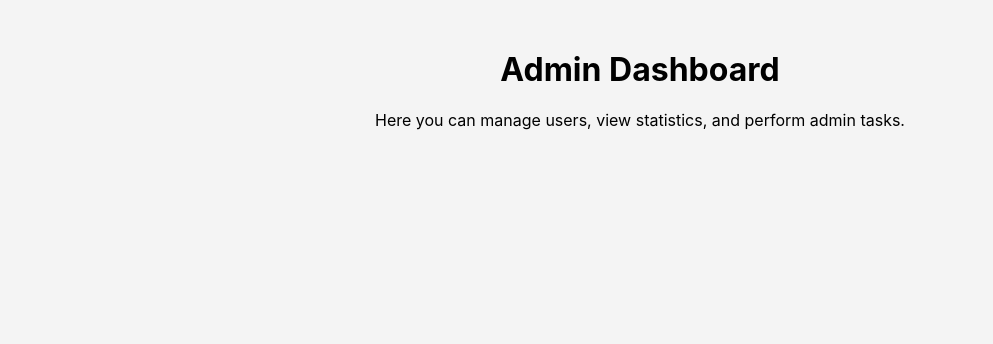
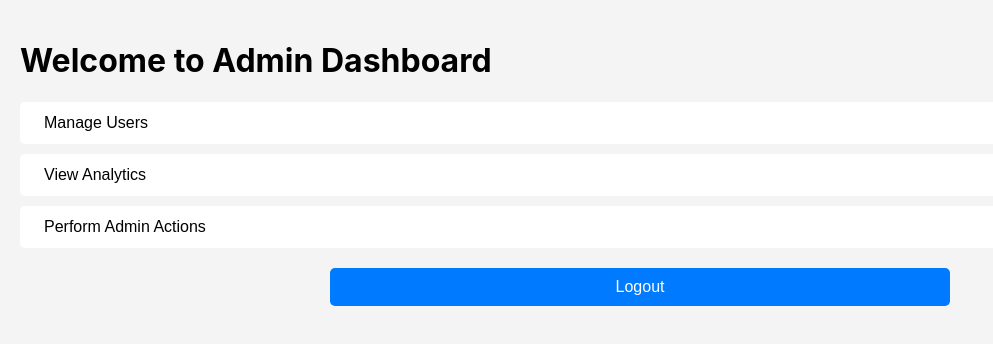
Before and after one commit to SLIIT-FacultyOfComputing/se-group-project-group_09-refresh-beach-restaurant, a React (Create React App) app in the folder Frontend_um/: page /admin-dashboard in a window 1280 px wide. Shown: the top 344 px of the page, without its empty margins (0-993 px from the left). Built offline with nearby package versions, Linux system fonts and the light colour scheme.

Commit message:
admin dashboard frontend

```diff
--- a/Frontend_um/src/App.js
+++ b/Frontend_um/src/App.js
@@ -2,12 +2,12 @@ import React, { useState } from 'react';
 import { BrowserRouter as Router, Route, Routes, Link } from 'react-router-dom';
 import SignUp from './components/signup';
 import Login from './components/Login';
-import LogoutButton from './components/LogoutButton';
 import UpdateProfile from './components/UpdateProfile';
 import Home from './components/Home';
 import ForgotPassword from './components/ForgotPassword';
 import AdminDashboard from './components/AdminDashboard';  // Admin Dashboard
 import UserDashboard from './components/UserDashboard';    // User Dashboard
+import LogoutButton from './components/LogoutButton';  // If LogoutButton component is used
 
 function App() {
     const [isLoggedIn, setIsLoggedIn] = useState(false);
@@ -29,12 +29,17 @@ function App() {
             <div>
                 {isLoggedIn && (
                     <nav style={{ padding: '20px', backgroundColor: '#f4f4f4' }}>
-                        {/* Dynamically render the dashboard link based on userRole */}
+                        {/* Render dashboard link */}
                         <Link to={userRole === 'admin' ? '/admin-dashboard' : '/user-dashboard'} style={{ marginRight: '10px' }}>
                             Dashboard
                         </Link>
-                        <Link to="/profile/1" style={{ marginRight: '10px' }}>Profile</Link>
-                        <button onClick={handleLogout}>Logout</button>
+
+                        {/* Conditionally render Profile link based on role */}
+                        {userRole !== 'admin' && (
+                            <Link to="/profile/1" style={{ marginRight: '10px' }}>
+                                Profile
+                            </Link>
+                        )}
                     </nav>
                 )}
 
@@ -47,6 +52,13 @@ function App() {
                     <Route path="/admin-dashboard" element={<AdminDashboard />} />
                     <Route path="/user-dashboard" element={<UserDashboard />} />
                 </Routes>
+
+                {/* Place logout button outside the dashboards */}
+                {isLoggedIn && (
+                    <div style={{ padding: '10px', backgroundColor: '#f4f4f4' }}>
+                        <button onClick={handleLogout}>Logout</button>
+                    </div>
+                )}
             </div>
         </Router>
     );
--- a/Frontend_um/src/components/AdminDashboard.js
+++ b/Frontend_um/src/components/AdminDashboard.js
@@ -1,14 +1,50 @@
-// src/components/AdminDashboard.js
 import React from 'react';
+import LogoutButton from './LogoutButton';  // Import LogoutButton
 
 const AdminDashboard = () => {
     return (
-        <div style={{ textAlign: 'center', marginTop: '50px' }}>
-            <h1>Admin Dashboard</h1>
-            <p>Here you can manage users, view statistics, and perform admin tasks.</p>
-            {/* Add more admin-related features here */}
+        <div style={{ padding: '20px' }}>
+            <h1>Welcome to Admin Dashboard</h1>
+
+            {/* Admin Action Buttons */}
+            <div style={styles.actionButtons}>
+                <button style={styles.button}>Manage Users</button>
+                <button style={styles.button}>View Analytics</button>
+                <button style={styles.button}>Perform Admin Actions</button>
+            </div>
+
+            {/* Spacer for better layout (optional) */}
+            <div style={{ flexGrow: 1 }}></div>  {/* Takes up remaining space */}
+
+            {/* Logout Button placed at the bottom */}
+            <div style={{ textAlign: 'center', marginTop: '20px' }}>
+                <LogoutButton />
+            </div>
         </div>
     );
 };
 
+// Inline styles for the buttons and layout
+const styles = {
+    actionButtons: {
+        display: 'flex',
+        flexDirection: 'column',
+        alignItems: 'center',
+        gap: '10px',  // Space between buttons
+        marginBottom: '20px',  // Space before logout button
+    },
+    button: {
+        padding: '12px 24px',
+        fontSize: '16px',
+        color: 'black',
+        backgroundColor: '#FFFFFF',
+        border: 'none',
+        borderRadius: '5px',
+        cursor: 'pointer',
+        width: '100%',
+        transition: '0.3s',
+        textAlign: 'left',
+    },
+};
+
 export default AdminDashboard;
--- a/Frontend_um/src/components/LogoutButton.js
+++ b/Frontend_um/src/components/LogoutButton.js
@@ -8,12 +8,28 @@ const LogoutButton = () => {
         // Clear any stored authentication data, such as tokens
         localStorage.removeItem('token');  // Or sessionStorage depending on where you store it
 
-        // Redirect to the login page
+        // Redirect to the home page after logout
         navigate('/');
     };
 
+    // Log when the LogoutButton is rendered
+    console.log('Rendering LogoutButton');
+
+    const styles = {
+        logoutButton: {
+            padding: '10px',
+            backgroundColor: '#007bff',
+            color: 'white',
+            border: 'none',
+            borderRadius: '5px',
+            cursor: 'pointer',
+            width: '50%',  // Set to 50% width
+            fontSize: '16px',
+        },
+    };
+
     return (
-        <button onClick={handleLogout}>
+        <button style={styles.logoutButton} onClick={handleLogout}>
             Logout
         </button>
     );
--- a/Frontend_um/src/components/UpdateProfile.js
+++ b/Frontend_um/src/components/UpdateProfile.js
@@ -1,6 +1,7 @@
 import React, { useState, useEffect } from 'react';
 import axios from 'axios';
 import { useParams } from 'react-router-dom';
+import LogoutButton from './LogoutButton'; // Import LogoutButton component
 
 const MyProfile = () => {
     const { userId } = useParams();
@@ -94,7 +95,9 @@ const MyProfile = () => {
                 <button style={styles.rightButton}>My Cart</button>
                 <button style={styles.rightButton}>Edit Address</button>
                 <button style={styles.rightButton}>Payment Methods</button>
-                <button style={styles.logoutButton}>Logout</button>
+
+                {/* Replace with the LogoutButton */}
+                <LogoutButton />
             </div>
         </div>
     );
@@ -161,22 +164,12 @@ const styles = {
         border: 'none',
         borderRadius: '5px',
         backgroundColor: '#FFFFFF',
-        color: 'black', // Changed to black
+        color: 'black',
         fontSize: '16px',
         cursor: 'pointer',
         transition: '0.3s',
         marginBottom: '10px',
     },
-    logoutButton: {
-        width: '50%',
-        padding: '12px',
-        border: 'none',
-        borderRadius: '5px',
-        backgroundColor: '#007bff',
-        color: 'white',
-        fontSize: '16px',
-        cursor: 'pointer',
-    }
 };
 
 export default MyProfile;
```
